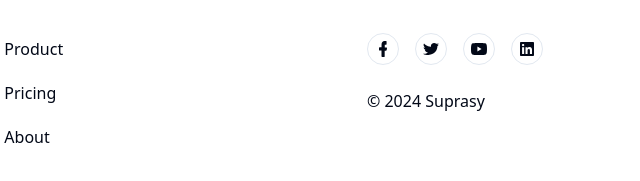
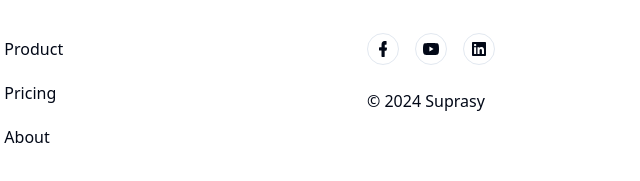
Before and after one commit to suprasybd/suprasy.com, a Gatsby site in the folder www.suprasy.com/: page /pricing in a window 1280 px wide. Shown: the part 1296-1477 px from the top of the page, 561-1201 px from the left. Built offline with nearby package versions, Linux system fonts and the light colour scheme; Gatsby itself is replaced by a stand-in of ours.

Commit message:
Update Footer.tsx

```diff
--- a/www.suprasy.com/src/components/Footer/Footer.tsx
+++ b/www.suprasy.com/src/components/Footer/Footer.tsx
@@ -50,23 +50,10 @@ const Footer = () => {
                       <path d="M7.43902 6.4H6.19918H5.75639V5.88387V4.28387V3.76774H6.19918H7.12906C7.3726 3.76774 7.57186 3.56129 7.57186 3.25161V0.516129C7.57186 0.232258 7.39474 0 7.12906 0H5.51285C3.76379 0 2.54609 1.44516 2.54609 3.5871V5.83226V6.34839H2.10329H0.597778C0.287819 6.34839 0 6.63226 0 7.04516V8.90323C0 9.26452 0.243539 9.6 0.597778 9.6H2.05902H2.50181V10.1161V15.3032C2.50181 15.6645 2.74535 16 3.09959 16H5.18075C5.31359 16 5.42429 15.9226 5.51285 15.8194C5.60141 15.7161 5.66783 15.5355 5.66783 15.3806V10.1419V9.62581H6.13276H7.12906C7.41688 9.62581 7.63828 9.41935 7.68256 9.10968V9.08387V9.05806L7.99252 7.27742C8.01466 7.09677 7.99252 6.89032 7.85968 6.68387C7.8154 6.55484 7.61614 6.42581 7.43902 6.4Z" />
                     </svg>
                   </a>
+
                   <a
                     target="__blank"
-                    href="javascript:void(0)"
-                    className="mr-3 flex h-8 w-8 items-center justify-center rounded-full border border-stroke text-dark hover:border-primary hover:bg-primary hover:text-white dark:border-dark-3 dark:text-white dark:hover:border-primary sm:mr-4 lg:mr-3 xl:mr-4"
-                  >
-                    <svg
-                      width="16"
-                      height="12"
-                      viewBox="0 0 16 12"
-                      className="fill-current"
-                    >
-                      <path d="M14.2194 2.06654L15.2 0.939335C15.4839 0.634051 15.5613 0.399217 15.5871 0.2818C14.8129 0.704501 14.0903 0.845401 13.6258 0.845401H13.4452L13.3419 0.751468C12.7226 0.258317 11.9484 0 11.1226 0C9.31613 0 7.89677 1.36204 7.89677 2.93542C7.89677 3.02935 7.89677 3.17025 7.92258 3.26419L8 3.73386L7.45806 3.71037C4.15484 3.61644 1.44516 1.03327 1.00645 0.587084C0.283871 1.76125 0.696774 2.88845 1.13548 3.59296L2.0129 4.90802L0.619355 4.20352C0.645161 5.18982 1.05806 5.96477 1.85806 6.52838L2.55484 6.99804L1.85806 7.25636C2.29677 8.45401 3.27742 8.94716 4 9.13503L4.95484 9.36986L4.05161 9.93346C2.60645 10.8728 0.8 10.8024 0 10.7319C1.62581 11.7652 3.56129 12 4.90323 12C5.90968 12 6.65806 11.9061 6.83871 11.8356C14.0645 10.2857 14.4 4.41487 14.4 3.2407V3.07632L14.5548 2.98239C15.4323 2.23092 15.7935 1.8317 16 1.59687C15.9226 1.62035 15.8194 1.66732 15.7161 1.6908L14.2194 2.06654Z" />
-                    </svg>
-                  </a>
-                  <a
-                    target="__blank"
-                    href="javascript:void(0)"
+                    href="https://youtube.com/@suprasy"
                     className="mr-3 flex h-8 w-8 items-center justify-center rounded-full border border-stroke text-dark hover:border-primary hover:bg-primary hover:text-white dark:border-dark-3 dark:text-white dark:hover:border-primary sm:mr-4 lg:mr-3 xl:mr-4"
                   >
                     <svg
```
